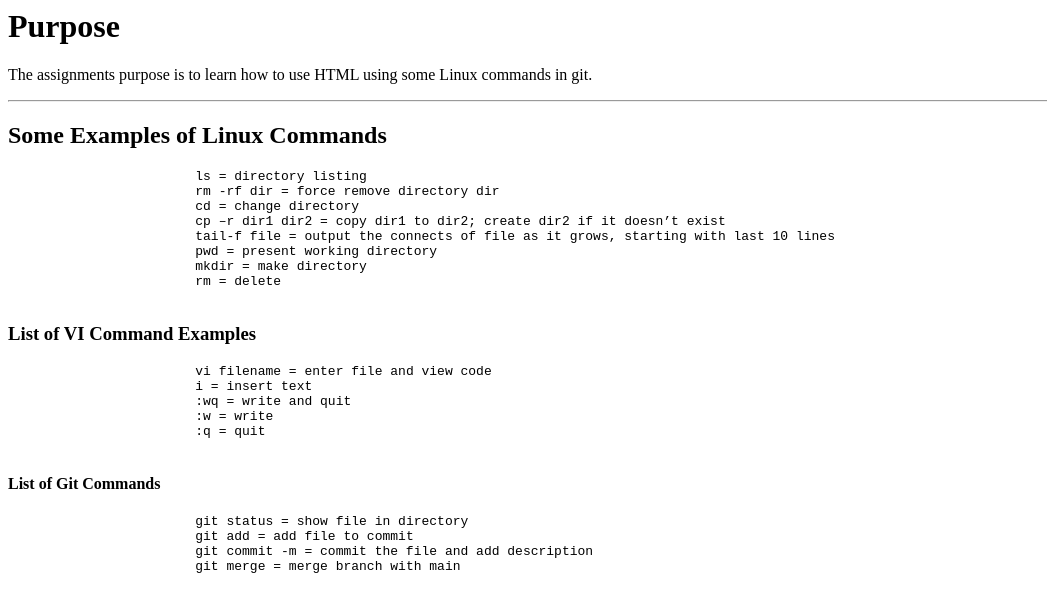
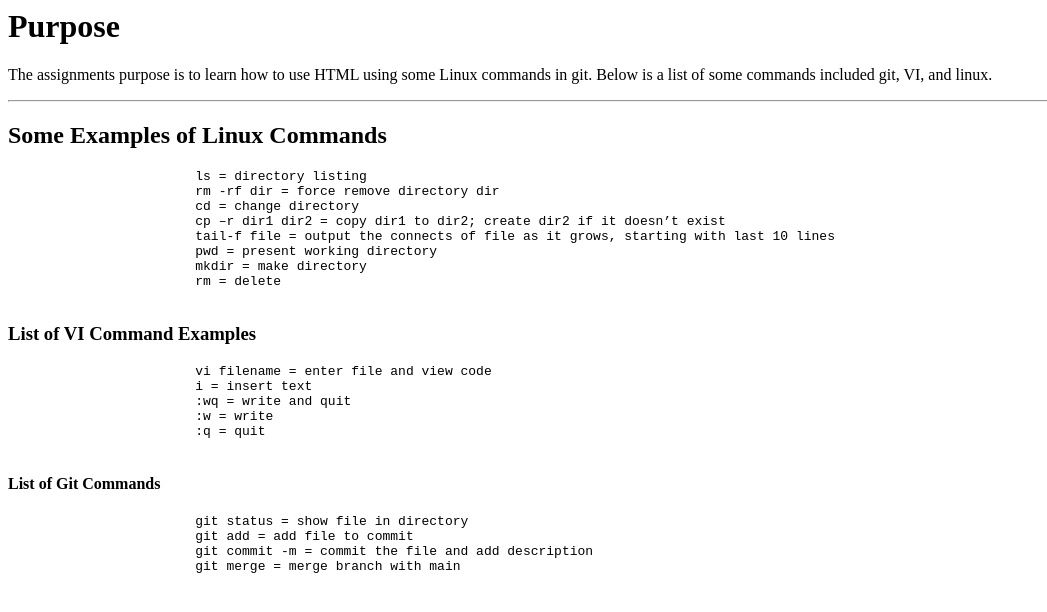
Before and after one commit to sehrishsaeed/IS601F21FirstWebsite-, a plain HTML site: page index.html in a window 1280 px wide. Shown: the whole page, without its empty margins (0-1047 px from the left). Drawn offline with Linux system fonts and the light colour scheme.

Commit message:
Update index.html

```diff
--- a/index.html
+++ b/index.html
@@ -1,10 +1,10 @@
 <html>
 		<head>
-			<title>My First Website</title>
+			<title>My First Website: Linux Commands</title>
 		</head>
 		<body>
 			<h1>Purpose</h1>
-			<p>The assignments purpose is to learn how to use HTML using some Linux commands in git. </p>
+			<p>The assignments purpose is to learn how to use HTML using some Linux commands in git. Below is a list of some commands included git, VI, and linux. </p>
 			<hr>
 			<h2>Some Examples of Linux Commands</h2>
 			<pre>
```
